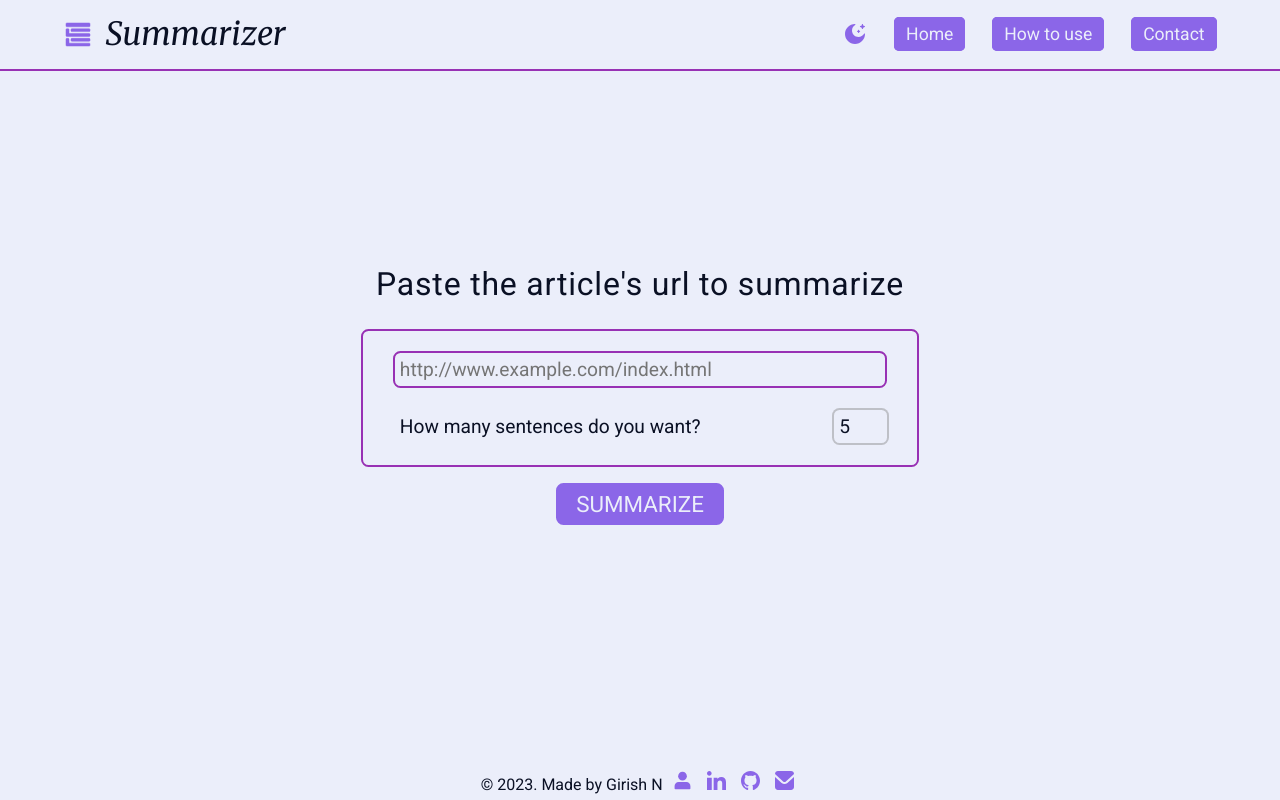
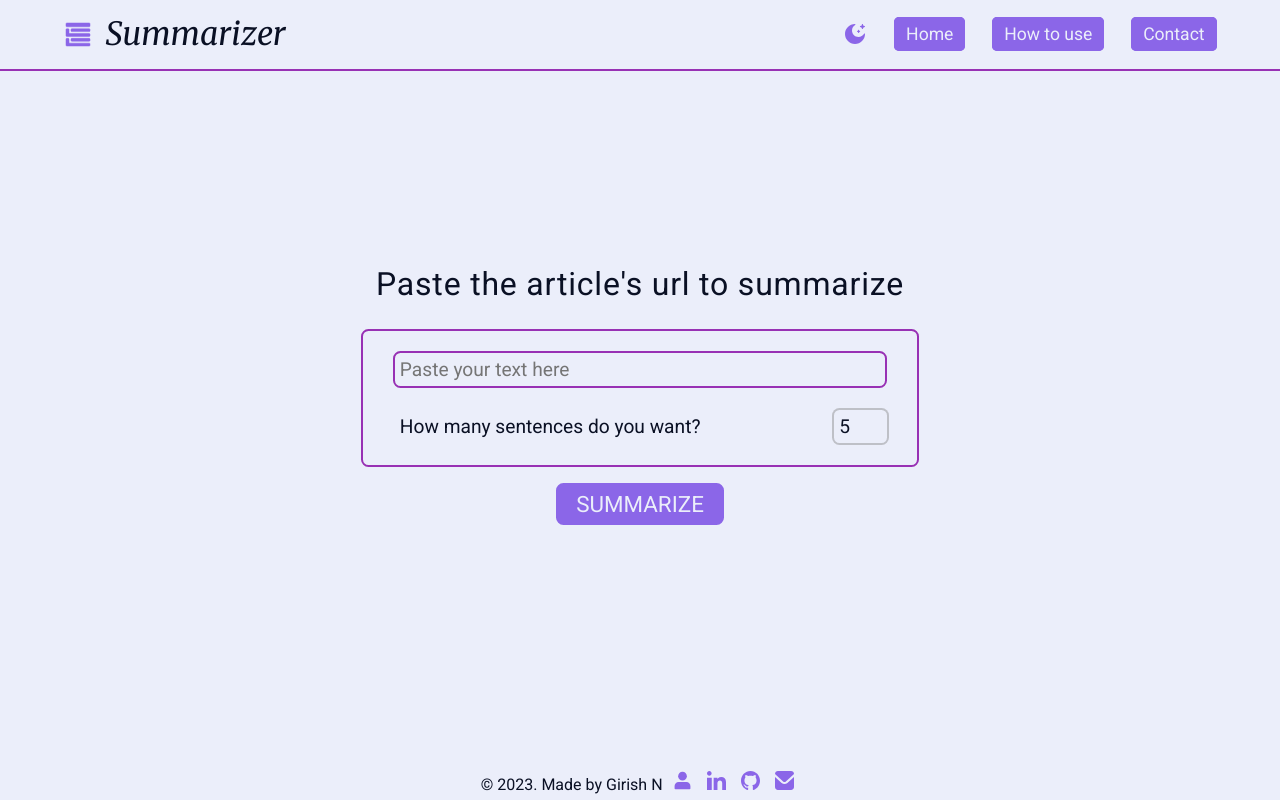
Before and after one commit to girish-n7/summarizer, a React (Vite) app: page /#/ in a window 1280 px wide. Built offline with nearby package versions, Linux system fonts and the light colour scheme.

Commit message:
backend modifications

```diff
--- a/src/components/Home.jsx
+++ b/src/components/Home.jsx
@@ -41,10 +41,10 @@ export default function Home({ updateSummary }) {
         <div className="input--options">
           <input
             className="input--url"
-            type="url/text"
+            type="text"
             name="url"
             value={input.url}
-            placeholder="http://www.example.com/index.html"
+            placeholder="Paste your text here"
             autoFocus
             onChange={inputChange}
           ></input>
```
